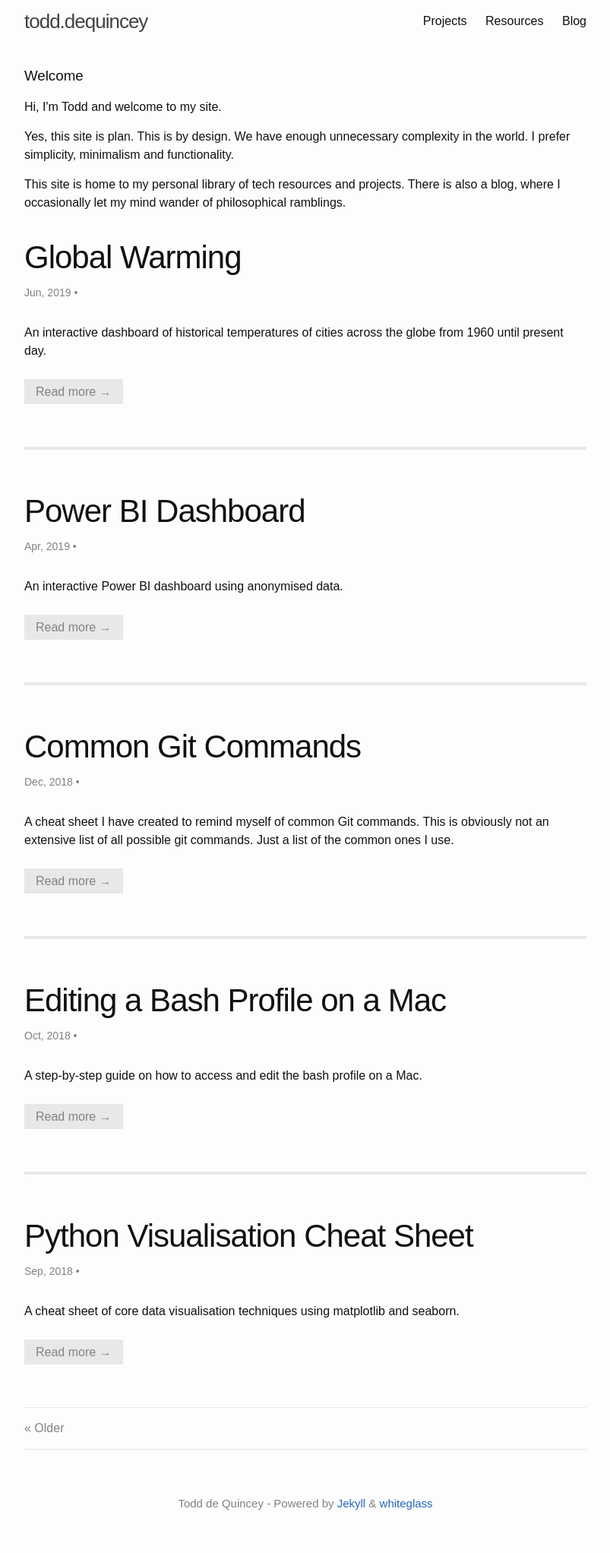
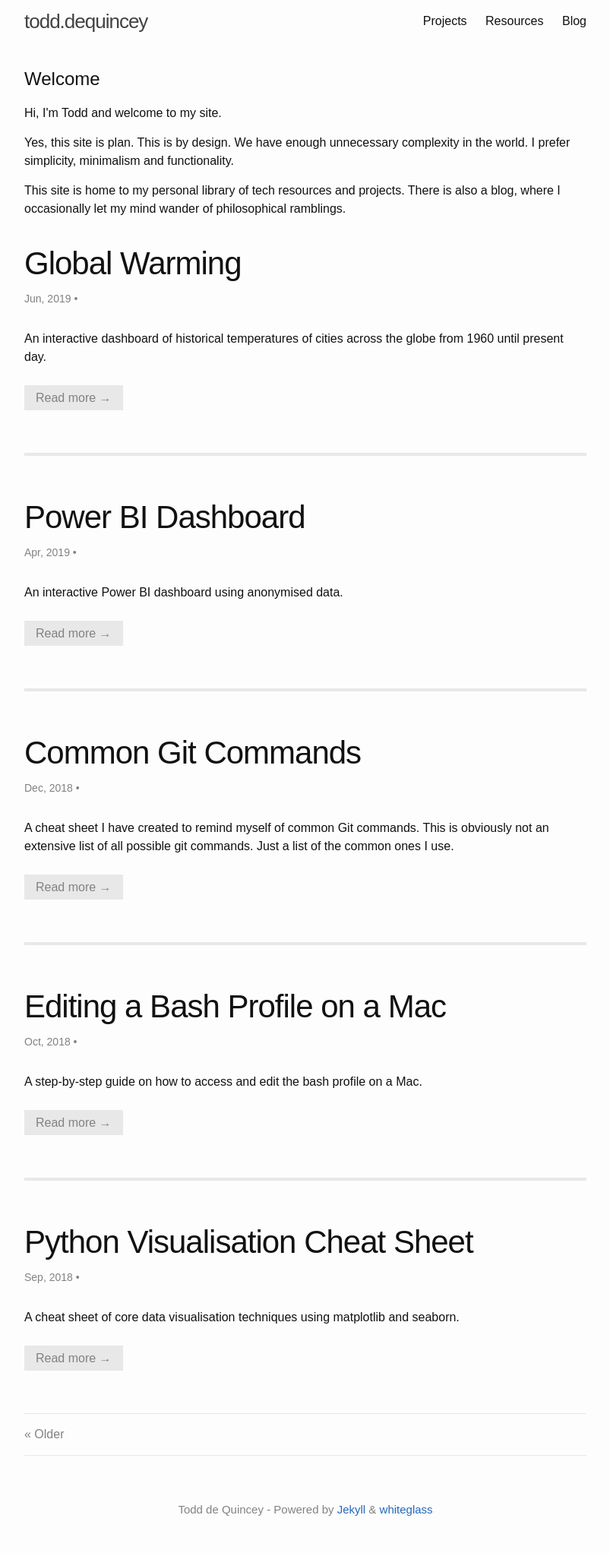
Before and after one commit to toddy86/dequincey.blog, a Jekyll site: the page built from index.html, in a window 1280 px wide. Shown: the whole page at 76% size, without its empty margins (238-1041 px from the left). Built offline with Jekyll 4.4.1, drawn with Linux system fonts in a browser that asks for light colours; the list of posts is cut into pages by our own code.

Commit message:
Updating home page

```diff
--- a/_layouts/home.html
+++ b/_layouts/home.html
@@ -5,7 +5,7 @@
 <div class="home">
 
   <div>
-    <h3>Welcome</h3>
+    <h2>Welcome</h2>
     <p>Hi, I'm Todd and welcome to my site.</p>
         <p>Yes, this site is plan. This is by design. We have enough unnecessary complexity in the world. I prefer simplicity, minimalism and functionality.</p>
         <p>This site is home to my personal library of tech resources and projects. There is also a blog, where I occasionally let my mind wander of philosophical ramblings.
@@ -24,9 +24,9 @@
 
       <li{% if lang != empty %} lang="{{ lang }}"{% endif %}>
         <header class="post-header">
-          <p class="post-title">
+          <h2 class="post-title">
             <a class="post-link" href="{{ post.url | relative_url }}">{{ post.title | escape }}{% if post.external-url %} &rarr;{% endif %}</a>
-          </p>
+          </h2>
 
           <p class="post-meta">
             {{ post.date | date: "%b, %Y" }}
--- a/_layouts/page.html
+++ b/_layouts/page.html
@@ -4,7 +4,7 @@
 <article class="post">
 
   <header class="post-header">
-    <h1 class="post-title">{{ page.title | escape }}</h1>
+    <h2 class="post-title">{{ page.title | escape }}</h2>
   </header>
 
   <div class="post-content">
--- a/_layouts/post.html
+++ b/_layouts/post.html
@@ -5,9 +5,9 @@
 
   <header class="post-header">
     {% if page.external-url %}
-      <h3 class="post-title" itemprop="name headline"><a href="{{ page.external-url }}">{{ page.title | escape }} &rarr;</a></h1>
+      <h2 class="post-title" itemprop="name headline"><a href="{{ page.external-url }}">{{ page.title | escape }} &rarr;</a></h2>
     {% else %}
-      <h3 class="post-title" itemprop="name headline">{{ page.title | escape }}</h1>
+      <h2 class="post-title" itemprop="name headline">{{ page.title | escape }}</h2>
     {% endif %}
     <p class="post-meta"><time datetime="{{ page.date | date_to_xmlschema }}" itemprop="datePublished">{{ page.date | date: "%b %-d, %Y" }}</time>{% if page.author %} • <span itemprop="author" itemscope itemtype="http://schema.org/Person"><span itemprop="name">{{ page.author }}</span></span>{% endif %}{% if page.categories != empty or page.tags != empty %}{% include category_links.html categories=page.categories tags=page.tags %}{% endif %}</p>
   </header>
```
